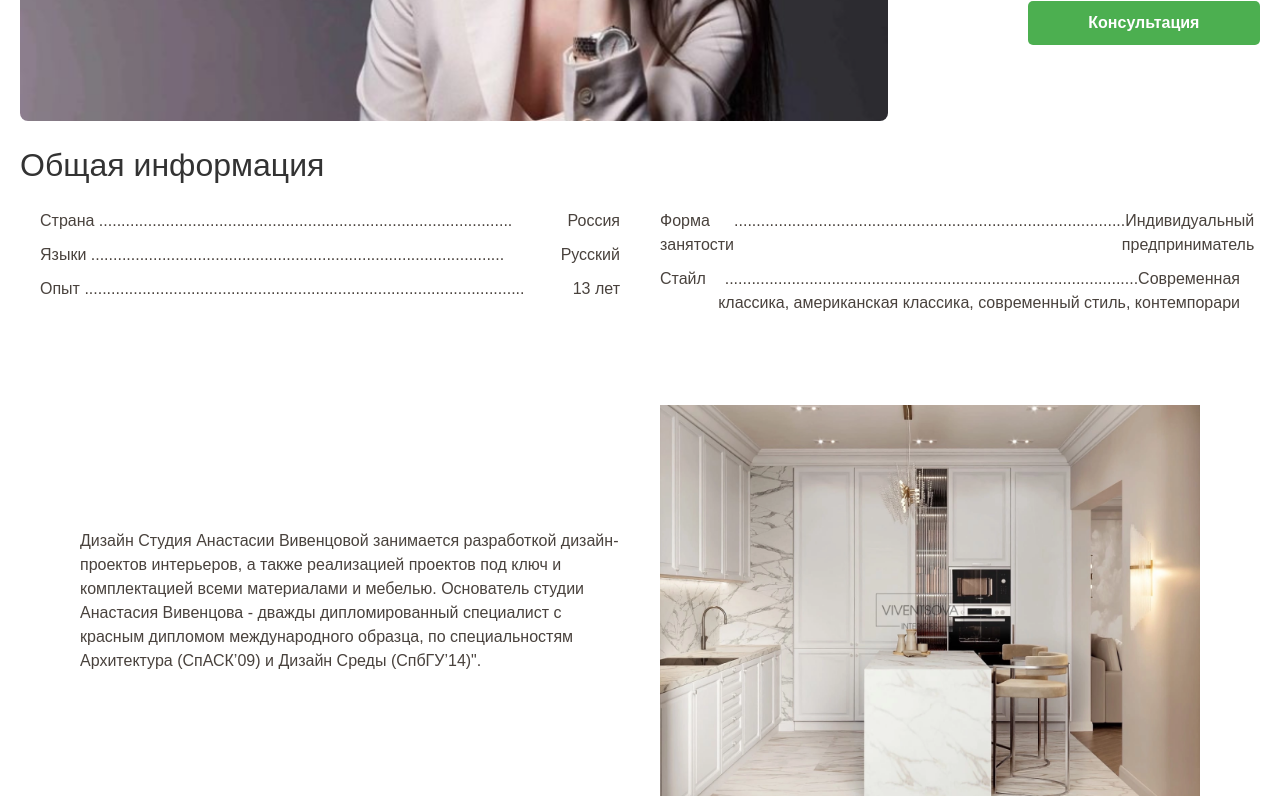
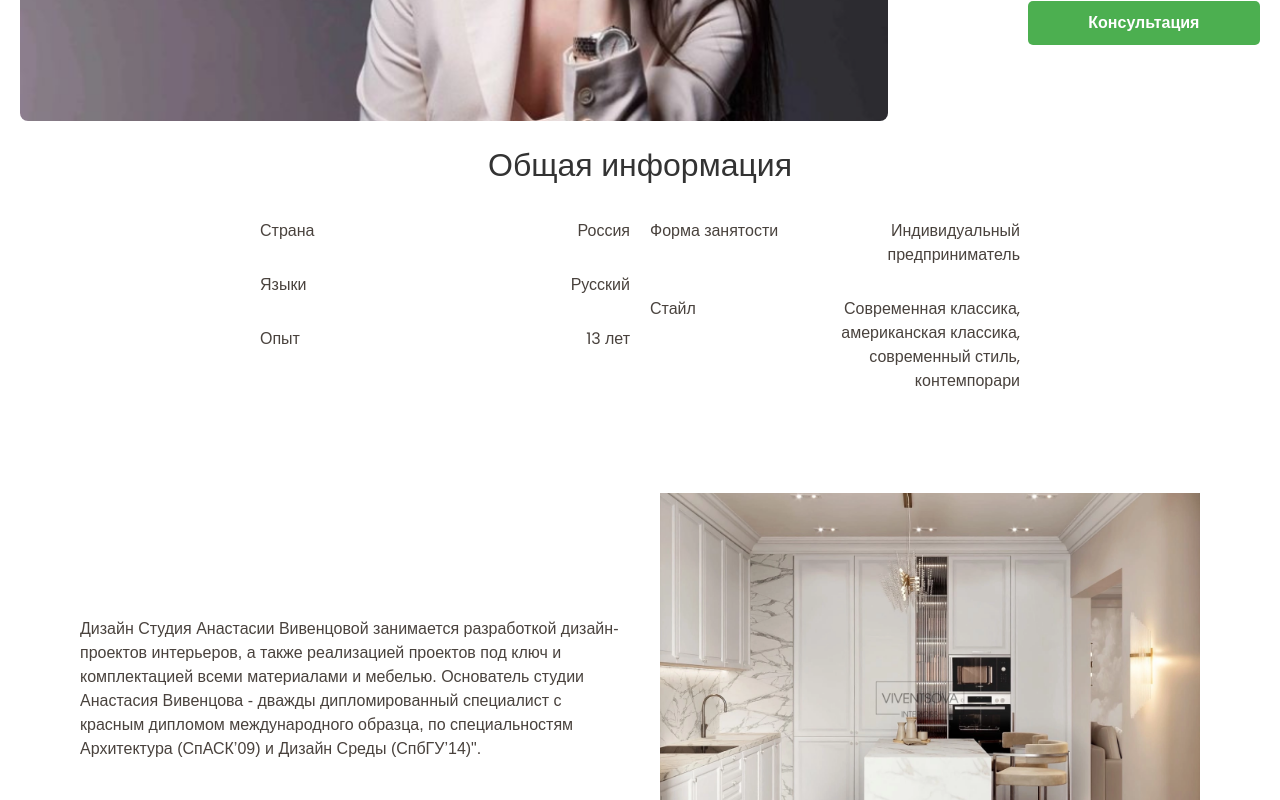
Before and after one commit to nurbekdeveloper/Homespot, a React (Create React App) app: page /design in a window 1280 px wide. Shown: the part 640-1440 px from the top of the page. Built offline with nearby package versions, Linux system fonts and the light colour scheme.

Commit message:
change contact and proyektri

```diff
--- a/src/pages/worker/Worker.jsx
+++ b/src/pages/worker/Worker.jsx
@@ -40,31 +40,31 @@ const Worker = () => {
                         <button className="consultation-button">Консультация</button>
                     </div>
                 </div>
-                <div className="general-info-container">
+                    <div className="info-container">
                         <h1>Общая информация</h1>
-                    <div className="info-columns">
-                        <div className="info-column">
+                        <div className="info-grid">
+                            <div>
                             <div className="info-item">
-                                <span>Страна  .............................................................................................</span>
+                                <span>Страна</span>
                                 <span>Россия</span>
                             </div>
                             <div className="info-item">
-                                <span>Языки  .............................................................................................</span>
+                                <span>Языки</span>
                                 <span>Русский</span>
                             </div>
                             <div className="info-item">
-                                <span>Опыт ...................................................................................................</span>
+                                <span>Опыт</span>
                                 <span>13 лет</span>
                             </div>
                             </div>
-                        <div className="info-column">
+                        <div>
           <div className="info-item">
-                                <span>Форма занятости </span>
-                                <span>........................................................................................Индивидуальный предприниматель</span>
+            <span>Форма занятости</span>
+            <span>Индивидуальный предприниматель</span>
           </div>
           <div className="info-item">
-                                <span>Стайл  </span>
-                                <span>.............................................................................................Современная классика, американская классика, современный стиль, контемпорари</span>
+            <span>Стайл</span>
+            <span>Современная классика, американская классика, современный стиль, контемпорари</span>
           </div>
         </div>
       </div>
--- a/src/pages/worker/worker.css
+++ b/src/pages/worker/worker.css
@@ -1,7 +1,7 @@
 /* File: src/components/ProfileCard.css */
 
 .profile-card {
-    max-width: 1360px;
+    max-width: 1700px;
     margin: 0 auto;
     padding: 20px;
     background-color: #fff;
@@ -280,3 +280,47 @@
       justify-content: center;
     }
   }
+  .info-container {
+    max-width: 800px;
+    margin: 0 auto;
+    padding: 20px;
+  }
+
+  h1 {
+    text-align: center;
+  }
+
+  .info-grid {
+    display: grid;
+    grid-template-columns: 1fr 1fr;
+    gap: 20px;
+  }
+
+  .info-item {
+    display: flex;
+    justify-content: space-between;
+    padding: 10px 0;
+  }
+
+  .info-item span:first-child {
+    flex: 1;
+  }
+
+  .info-item span:last-child {
+    flex: 1;
+    text-align: right;
+  }
+
+  @media (max-width: 600px) {
+    .info-grid {
+      grid-template-columns: 1fr;
+    }
+    .info-item {
+      flex-direction: column;
+      align-items: flex-start;
+    }
+    .info-item span:last-child {
+      text-align: left;
+      padding-top: 5px;
+    }
+  }
```
Lines whose indentation alone changed are shown as unchanged.
